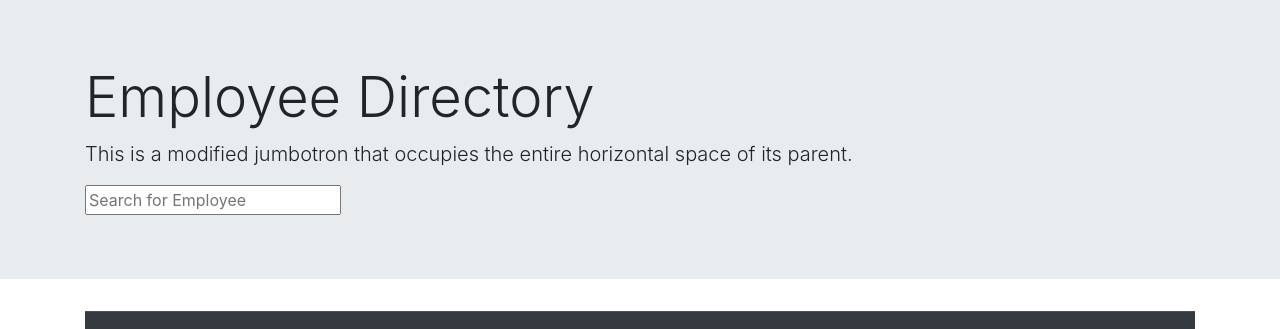
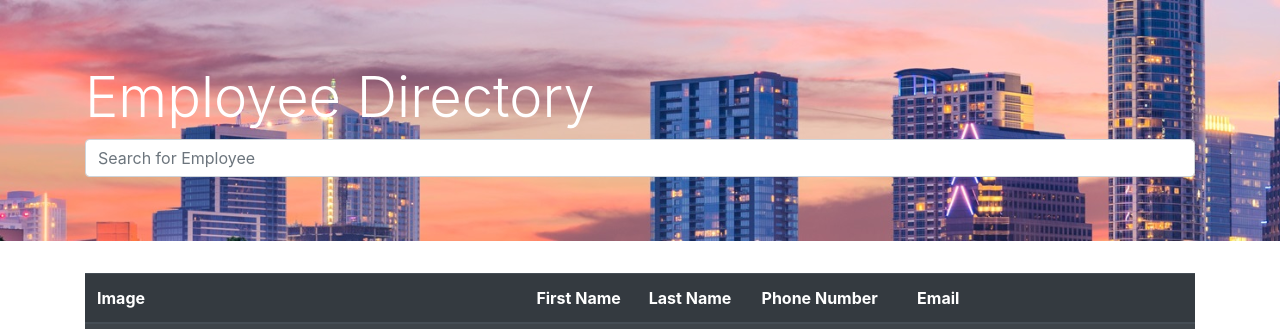
Before and after one commit to emilyporterfieldtaylor/employee_directory, a React (Create React App) app: page / in a window 1280 px wide. Shown: the top 329 px of the page. Built offline with nearby package versions, Linux system fonts and the light colour scheme.

Commit message:
Add styling to Header and TableHeader

```diff
--- a/src/components/Header/Header.js
+++ b/src/components/Header/Header.js
@@ -1,12 +1,12 @@
 import React from "react";
+import "./style.css";
 
 function Header(props) {
   return (
     <div className="jumbotron jumbotron-fluid">
       <div className="container">
         <h1 className="display-4">Employee Directory</h1>
-        <p className="lead">This is a modified jumbotron that occupies the entire horizontal space of its parent.</p>
-        <input className="search" type="text" value={props.searchText} placeholder="Search for Employee" onChange={props.search} />
+        <input className="form-control" type="text" value={props.searchText} placeholder="Search for Employee" onChange={props.search} />
       </div>
     </div>
   )
--- /dev/null
+++ b/src/components/Header/style.css
@@ -0,0 +1,5 @@
+.jumbotron {
+  background-image: url("../../BIG-Austin-Skyline-.jpeg");
+  background-size: cover;
+  color: white;
+}
--- a/src/components/TableHeader/TableHeader.js
+++ b/src/components/TableHeader/TableHeader.js
@@ -1,12 +1,13 @@
 import React from 'react';
+import './style.css';
 
 function TableHeader(props) {
   return (
   <thead>
     <tr>
       <th scope="col">Image</th>
-      <th scope="col" onClick={ () =>  props.toggleSort("first")}>First Name</th>
-      <th scope="col" onClick={ () =>  props.toggleSort("last")}>Last Name</th>
+      <th className="clickable" scope="col" onClick={ () =>  props.toggleSort("first")}>First Name</th>
+      <th className="clickable" scope="col" onClick={ () =>  props.toggleSort("last")}>Last Name</th>
       <th scope="col">Phone Number</th>
       <th scope="col">Email</th>
     </tr>
--- /dev/null
+++ b/src/components/TableHeader/style.css
@@ -0,0 +1,3 @@
+.clickable {
+  cursor: pointer;
+}
```
Also changed, not shown: src/BIG-Austin-Skyline-.jpeg (added).
